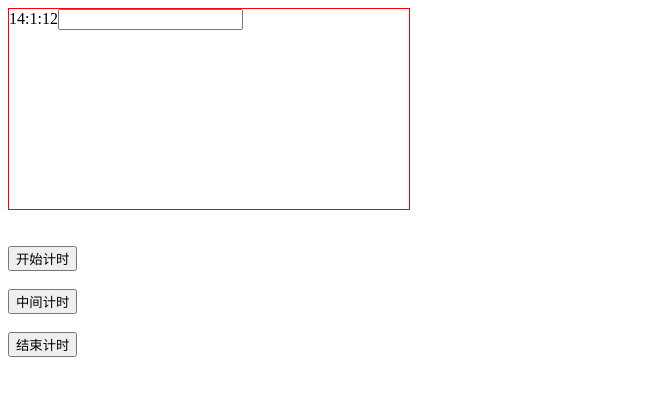
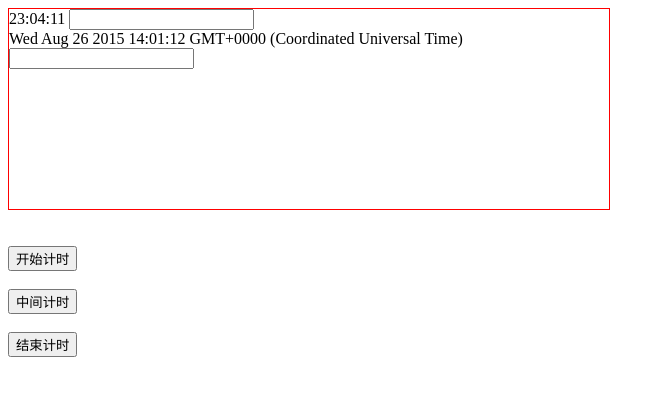
Before and after one commit to jianfei1991/yongche, a plain HTML site: page index.html in a window 1280 px wide. Both pictures are taken after a click on the button "开始计时". Shown: the whole page, without its empty margins (0-665 px from the left). Drawn offline with nearby package versions, Linux system fonts and the light colour scheme.

Commit message:
change to jquyery

```diff
--- a/index.html
+++ b/index.html
@@ -4,26 +4,40 @@
 <meta charset="UTF-8">
 <title>GTD</title>
 <style>
-		#message{width:400px;height:200px;border:solid red 1px;}
+	#message{width:600px;height:200px;border:solid red 1px;}
 </style>
+<script src="http://libs.baidu.com/jquery/1.9.0/jquery.js"></script>
 <script>
-	function id(obj){
-		return document.getElementById(obj)
-	}
-	var inp = "<input type='text'/>"
-	window.onload = function(){
-		id("startTime").onclick=function(){
-			var time=new Date();
-			var t=time.getHours()+":"+time.getMinutes()+":"+time.getSeconds()
-			id("message").innerHTML=t+inp;//bug		innerHTML不包括内存中数据
-			this.onclick = null;
-		}
-		id("mid").onclick=function(){
-			var time=new Date();
-			var t=time.getHours()+":"+time.getMinutes()+":"+time.getSeconds()
-			id("message").innerHTML=id("message").innerHTML+"<br>"+t+inp;
-		}
-	}
+	// function id(obj){
+	// 	return document.getElementById(obj)
+	// }
+
+	// var inp = "<input type='text'/>"
+	// window.onload = function(){
+	// 	id("startTime").onclick=function(){
+	// 		var time=new Date();
+	// 		var t=time.getHours()+":"+time.getMinutes()+":"+time.getSeconds()
+	// 		id("message").innerHTML=t+inp;//bug		innerHTML不包括内存中数据
+	// 		this.onclick = null;
+	// 	}
+	// 	id("mid").onclick=function(){
+	// 		var time=new Date();
+	// 		var t=time.getHours()+":"+time.getMinutes()+":"+time.getSeconds()
+	// 		id("message").innerHTML=id("message").innerHTML+"<br>"+t+inp;
+	// 	}
+	// }
+</script>
+<script>
+		// var time
+		// var t=time.getHours()+":"+time.getMinutes()+":"+time.getSeconds()
+	$(function(){
+		$("#startTime").click(function() {
+			var $time  = new Date();
+			var $input = $("<span>"+$time+"</span><input type='text'><br>")
+			$("#message").append($input)
+		});
+
+	})
 </script>
 </head>
 <body>
```
Lines whose indentation alone changed are shown as unchanged.
